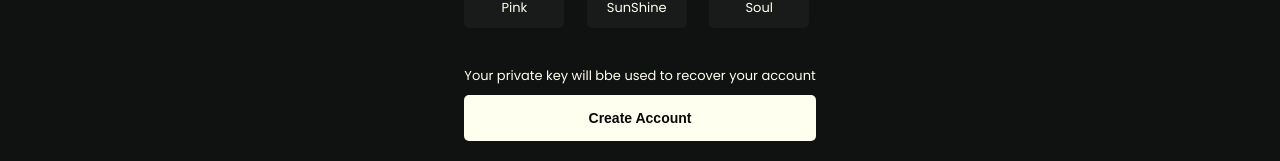
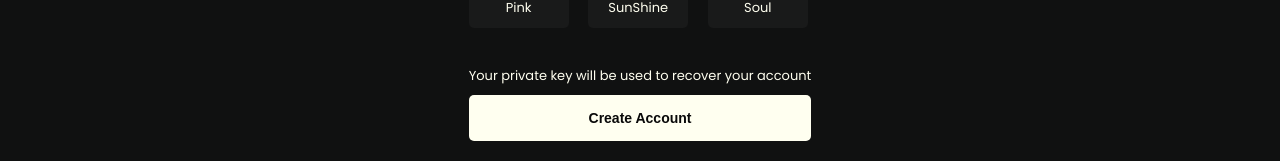
Before and after one commit to Chuks256/sky_web, a React (Vite) app: page / in a window 1280 px wide. Shown: the part 450-611 px from the top of the page. Built offline with nearby package versions, Linux system fonts and the light colour scheme.

Commit message:
still working

```diff
--- a/src/Components/IntroAuth.modal.jsx
+++ b/src/Components/IntroAuth.modal.jsx
@@ -97,7 +97,7 @@ background:var(--sky-preference-bg-shade-color);
 border-radius:5px;
 display:flex;
 cursor:pointer;
-transition:linear,300ms;
+transition:linear,100ms;
 &:hover{
 background:ivory;
 color:var(--sky-bg-theme);
@@ -207,7 +207,7 @@ const IntroAuthModal=()=>{
 
                     {/* button section */}
                     <ButtonParentContainer>
-                        <ButtonTxtElem >Your private key will bbe used to recover your account</ButtonTxtElem>
+                        <ButtonTxtElem >Your private key will be used to recover your account</ButtonTxtElem>
 
                       <ButtonInnerParentContainer>
                       <CreateButtonElem>Create Account </CreateButtonElem>
```
